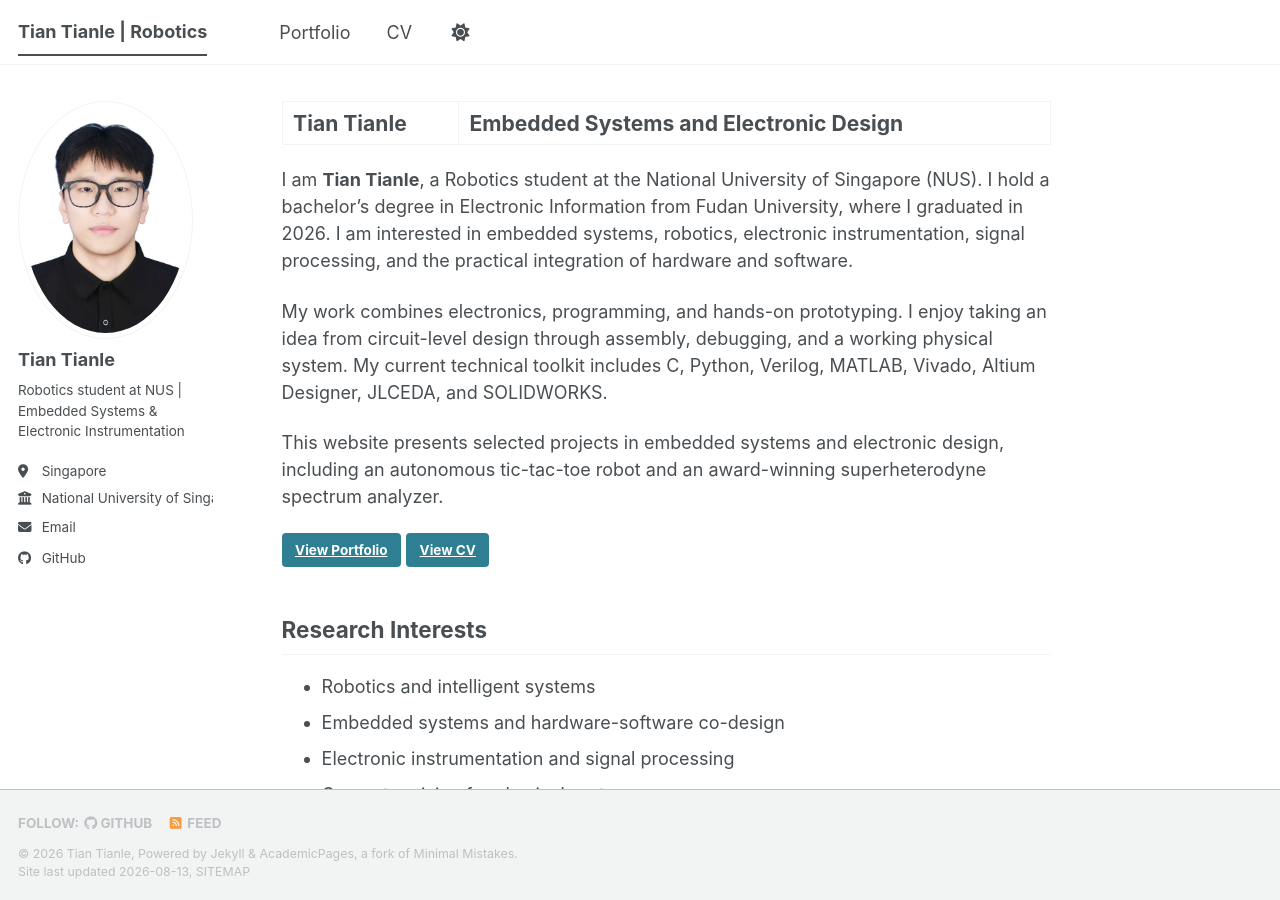
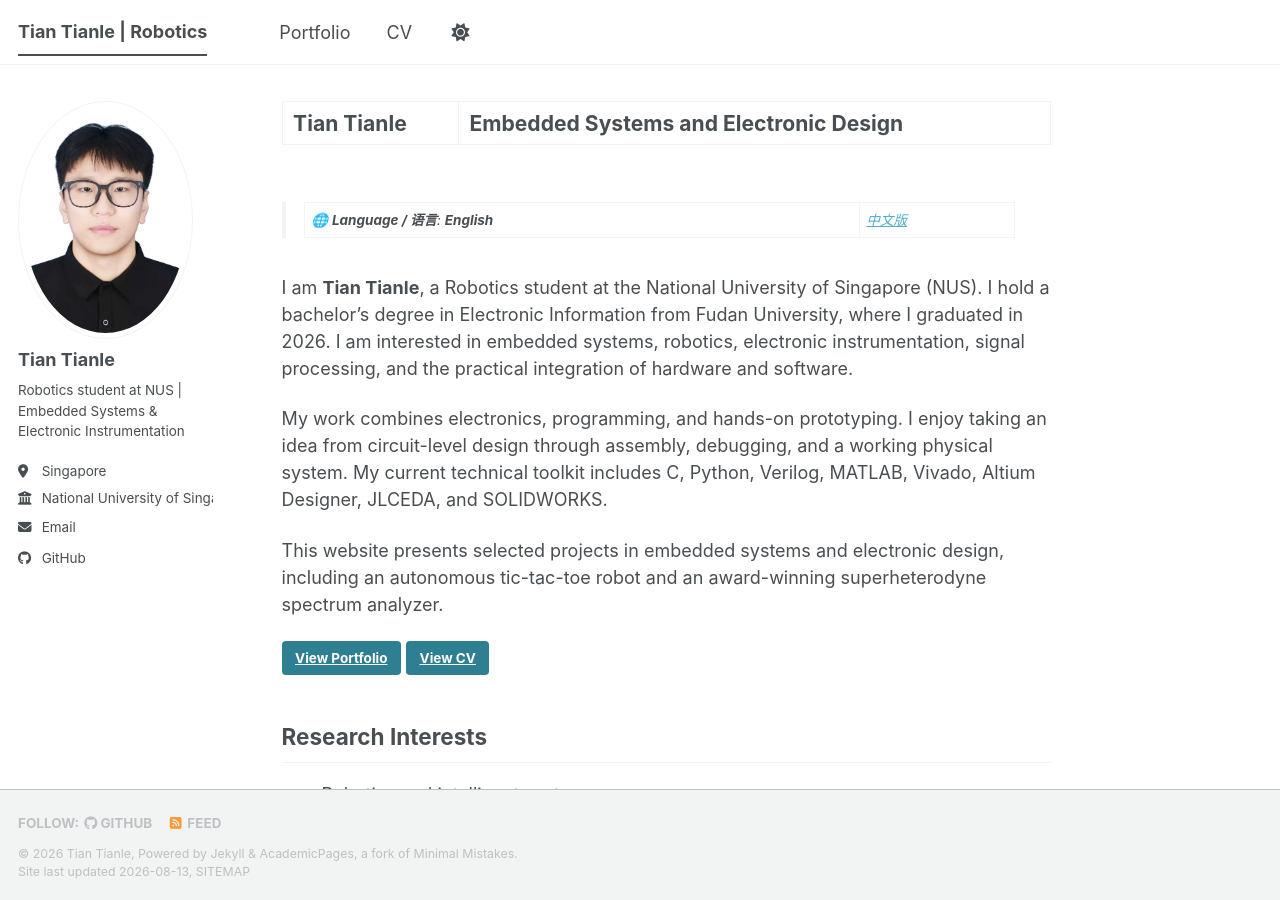
Before and after one commit to henrenzhenderen5/henrenzhenderen5.github.io, a Jekyll site: the page built from _pages/about.md, in a window 1280 px wide and 900 px high. Built offline with Jekyll 4.4.1, drawn with Linux system fonts in a browser that asks for light colours; a style sheet for code colours, icons or effects is not loaded.

Commit message:
Update about.md

```diff
--- a/_pages/about.md
+++ b/_pages/about.md
@@ -6,6 +6,7 @@ redirect_from:
   - /about/
   - /about.html
 ---
+> 🌐 **Language / 语言**: **English** | [中文版](/about-zh/)
 
 I am **Tian Tianle**, a Robotics student at the National University of Singapore (NUS). I hold a bachelor's degree in Electronic Information from Fudan University, where I graduated in 2026. I am interested in embedded systems, robotics, electronic instrumentation, signal processing, and the practical integration of hardware and software.
 
```
